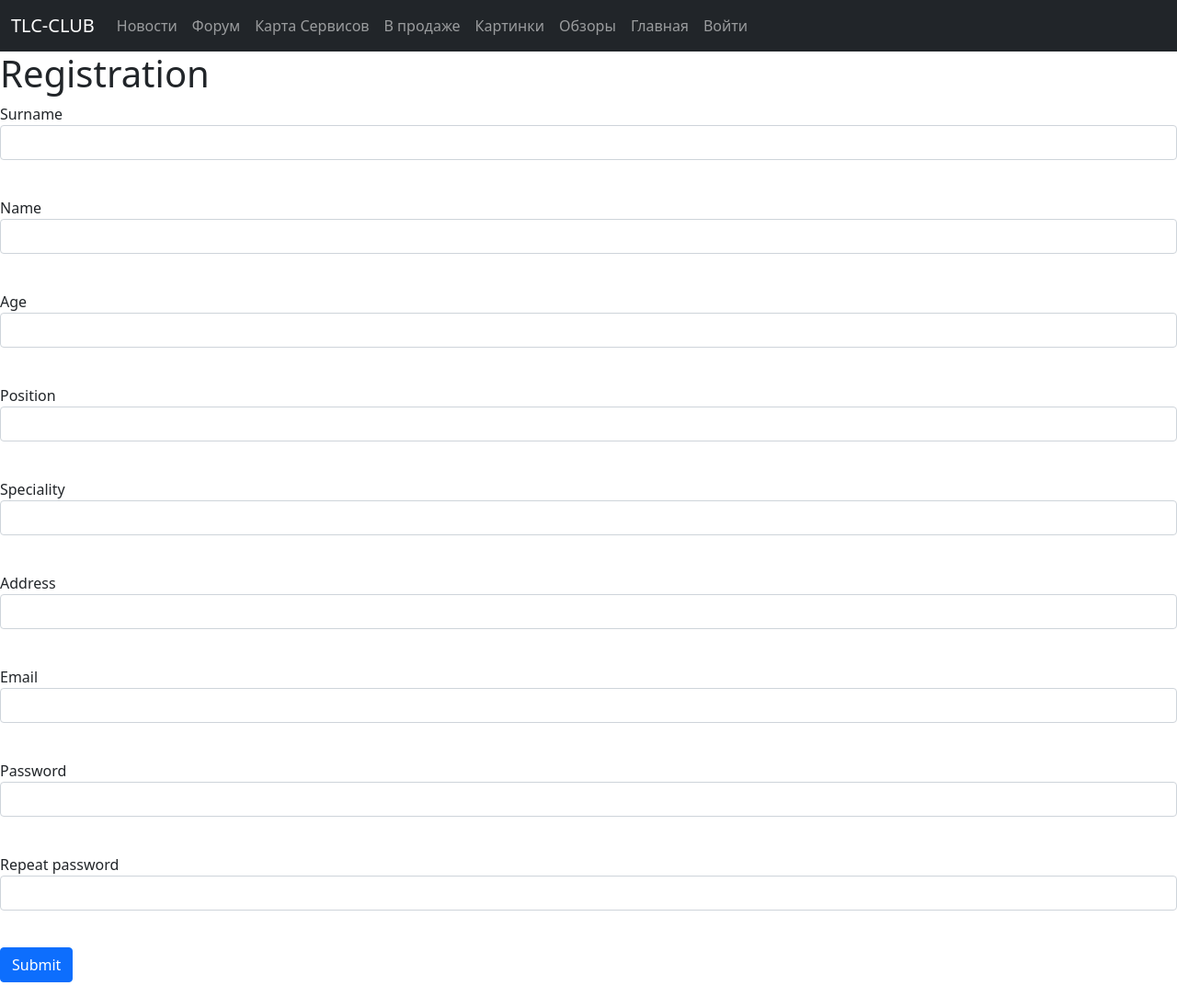
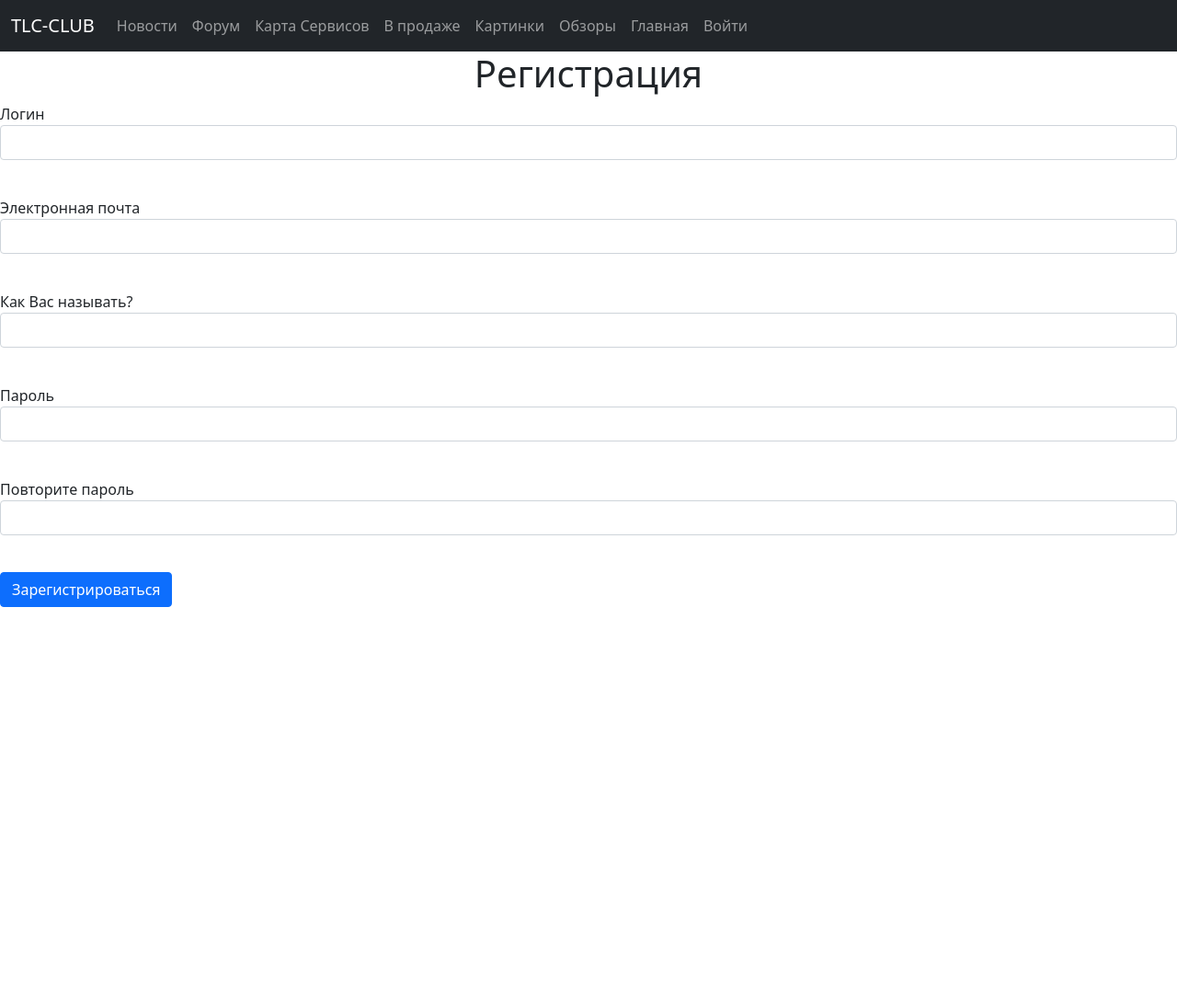
Before and after one commit to MZolotovitskiy/TLC-Club, a Flask app: template templates/register.html in a window 1280 px wide. Shown: the whole page at 92% size. After the commit the page ends 660 px from the top, so only its background shows below. Run offline with Flask 3, Linux system fonts and the light colour scheme; the template is opened without the code that fills it: values that come from a table or form of the project are taken from there, others are empty.

Commit message:
Finished register.html, finishregistration.html, login.html

```diff
--- a/forms/user.py
+++ b/forms/user.py
@@ -1,16 +1,25 @@
 from flask_wtf import FlaskForm
-from wtforms import PasswordField, StringField, TextAreaField, SubmitField, EmailField, IntegerField
+from wtforms import PasswordField, StringField, SubmitField, EmailField, IntegerField, BooleanField
 from wtforms.validators import DataRequired
 
 
 class RegisterForm(FlaskForm):
-    surname = StringField('Surname', validators=[DataRequired()])
-    name = StringField('Name', validators=[DataRequired()])
-    age = IntegerField('Age', validators=[DataRequired()])
-    position = StringField('Position', validators=[DataRequired()])
-    speciality = StringField('Speciality', validators=[DataRequired()])
-    address = StringField('Address', validators=[DataRequired()])
+    login = StringField('Логин', validators=[DataRequired()])
+    username = StringField('Как Вас называть?', validators=[DataRequired()])
+    email = EmailField('Электронная почта', validators=[DataRequired()])
+    password = PasswordField('Пароль', validators=[DataRequired()])
+    password_again = PasswordField('Повторите пароль', validators=[DataRequired()])
+    submit = SubmitField('Зарегистрироваться')
+
+
+class FinishRegistrationForm(FlaskForm):
     email = EmailField('Email', validators=[DataRequired()])
-    password = PasswordField('Password', validators=[DataRequired()])
-    password_again = PasswordField('Repeat password', validators=[DataRequired()])
-    submit = SubmitField('Submit')
+    code = IntegerField('Code', validators=[DataRequired()])
+    submit = SubmitField('Подтвердить')
+
+
+class LoginForm(FlaskForm):
+    login = StringField('Логин / Почта', validators=[DataRequired()])
+    password = PasswordField('Пароль', validators=[DataRequired()])
+    remember_me = BooleanField('Запомнить меня')
+    submit = SubmitField('Войти')
--- /dev/null
+++ b/mailer.py
@@ -0,0 +1,45 @@
+import smtplib
+from email.mime.multipart import MIMEMultipart
+from email.mime.text import MIMEText
+from random import randrange
+
+server = 'smtp.yandex.ru'
+user = 'bevqnt@ya.ru'
+password = '1625341357'
+
+
+def send_email(recipient, subject, text):
+    html = '<html><head></head><body><p>' + text + '</p></body></html>'
+
+    msg = MIMEMultipart('alternative')
+    msg['Subject'] = subject
+    msg['From'] = 'TLC-Club <' + user + '>'
+    msg['To'] = recipient
+    msg['Reply-To'] = user
+    msg['Return-Path'] = user
+    msg['X-Mailer'] = 'Python'
+
+    part_text = MIMEText(text, 'plain')
+    part_html = MIMEText(html, 'html')
+
+    msg.attach(part_text)
+    msg.attach(part_html)
+
+    # print(msg.as_string())
+
+    mail = smtplib.SMTP_SSL(server)
+    mail.login(user, password)
+    mail.sendmail(user, recipient, msg.as_string())
+    mail.quit()
+
+
+class EMailText:
+    def __init__(self):
+        self.text_registration = '''<p>Спасибо за регистрацию на сайте TLC-club! Для подтверждения регистрации введите код {} на сайте.</p>
+
+        <p><b>С уважением, команда TLC-Club!</b></p>'''
+
+    def registration(self):
+        code = str(randrange(1000, 9999))
+        text = self.text_registration.replace('{}', code)
+        return text, code
--- a/registration.py
+++ b/registration.py
@@ -2,19 +2,28 @@ from flask import Flask, render_template, redirect
 from data import db_session
 from data.users import User
 from data.jobs import Jobs
-from forms.user import RegisterForm
+from forms.user import RegisterForm, FinishRegistrationForm, LoginForm
+from mailer import send_email, EMailText
 import datetime
 
 app = Flask(__name__)
 app.config['SECRET_KEY'] = 'yandexlyceum_secret_key'
+app.config['PERMANENT_SESSION_LIFETIME'] = datetime.timedelta(days=365)
+
+# from flask_login import LoginManager, login_user, login_required, logout_user, current_user
+#
+# login_manager = LoginManager()
+# login_manager.init_app(app)
 
 
+# Крч ятакпон, что эти штуки нужны для всяких приколов, что ты залогинен на сайте.
+
 def main():
-    db_session.global_init("db/mars.db")
+    # db_session.global_init("db/mars.db") # Тут тож допиши че нить
     app.run()
 
 
-@app.route("/", methods=['GET', 'POST'])
+@app.route("/register", methods=['GET', 'POST'])
 def register():
     form = RegisterForm()
     if form.validate_on_submit():
@@ -23,28 +32,43 @@ def register():
             return render_template('register.html', title='Регистрация',
                                    form=form,
                                    message="Пароли не совпадают")
-        db_sess = db_session.create_session()
-        if db_sess.query(User).filter(User.email == form.email.data).first():
-            print("Такой пользователь уже есть")
-            return render_template('register.html', title='Регистрация',
-                                   form=form,
-                                   message="Такой пользователь уже есть")
+        # db_sess = db_session.create_session()                                 # Тут надо БД подключать!!!
+        # if db_sess.query(User).filter(User.email == form.email.data).first():
+        #     print("Такой пользователь уже есть")
+        #     return render_template('register.html', title='Регистрация',
+        #                            form=form,
+        #                            message="Такой пользователь уже есть")
         user = User(
-            surname=form.surname.data,
-            name=form.name.data,
-            age=form.age.data,
-            position=form.position.data,
-            speciality=form.speciality.data,
-            address=form.address.data,
+            login=form.login.data,
+            username=form.username.data,
             email=form.email.data,
-            modified_date=datetime.datetime.now()
         )
         user.set_password(form.password.data)
-        db_sess.add(user)
-        db_sess.commit()
-        # print('ok')
+        text, code = EMailText().registration()
+        send_email(user.email, 'Завершите регистрацию', text)
+        return redirect('/finish_registration')
+    return render_template('register.html', title='Регистрация', form=form)
+
+
+@app.route("/finish_registration", methods=['GET', 'POST'])
+def finish_registration():
+    form = FinishRegistrationForm()
+    if form.validate_on_submit():
+        pass
+        # Миша, продолжи!
+
+        # Тут надо сопоставить код и почту из предыдущей функции с тем, что передались в новенькую форму.
+
         return redirect('/login')
-    return render_template('register.html', title='Регистрация', form=form)
+    return render_template('finishregistration.html', title='Закончите регистрацию', form=form)
+
+
+@app.route('/login', methods=['GET', 'POST'])
+def login():
+    form = LoginForm()
+    if form.validate_on_submit():
+        redirect('/')
+    return render_template('login.html', title='Вход', form=form)
 
 
 if __name__ == '__main__':
--- a/templates/login.html
+++ b/templates/login.html
@@ -5,9 +5,9 @@
     <form action="" method="post">
         {{ form.hidden_tag() }}
         <p>
-            {{ form.email.label }}<br>
-            {{ form.email(class="form-control", type="email") }}<br>
-            {% for error in form.email.errors %}
+            {{ form.login.label }}<br>
+            {{ form.login(class="form-control", type="email") }}<br>
+            {% for error in form.login.errors %}
                 <div class="alert alert-danger" role="alert">
                     {{ error }}
                 </div>
--- a/templates/register.html
+++ b/templates/register.html
@@ -1,58 +1,13 @@
 {% extends "base.html" %}
 
 {% block content %}
-<h1>Registration</h1>
+<h1 align="center">Регистрация</h1>
 <form action="" method="post">
     {{ form.hidden_tag() }}
     <p>
-        {{ form.surname.label }}<br>
-        {{ form.surname(class="form-control") }}<br>
-        {% for error in form.surname.errors %}
-    <p class="alert alert-danger" role="alert">
-        {{ error }}
-    </p>
-    {% endfor %}
-    </p>
-    <p>
-        {{ form.name.label }}<br>
-        {{ form.name(class="form-control") }}<br>
-        {% for error in form.name.errors %}
-    <p class="alert alert-danger" role="alert">
-        {{ error }}
-    </p>
-    {% endfor %}
-    </p>
-    <p>
-        {{ form.age.label }}<br>
-        {{ form.age(class="form-control") }}<br>
-        {% for error in form.age.errors %}
-    <p class="alert alert-danger" role="alert">
-        {{ error }}
-    </p>
-    {% endfor %}
-    </p>
-    <p>
-        {{ form.position.label }}<br>
-        {{ form.position(class="form-control") }}<br>
-        {% for error in form.position.errors %}
-    <p class="alert alert-danger" role="alert">
-        {{ error }}
-    </p>
-    {% endfor %}
-    </p>
-    <p>
-        {{ form.speciality.label }}<br>
-        {{ form.speciality(class="form-control") }}<br>
-        {% for error in form.speciality.errors %}
-    <p class="alert alert-danger" role="alert">
-        {{ error }}
-    </p>
-    {% endfor %}
-    </p>
-    <p>
-        {{ form.address.label }}<br>
-        {{ form.address(class="form-control") }}<br>
-        {% for error in form.address.errors %}
+        {{ form.login.label }}<br>
+        {{ form.login(class="form-control") }}<br>
+        {% for error in form.login.errors %}
     <p class="alert alert-danger" role="alert">
         {{ error }}
     </p>
@@ -62,6 +17,15 @@
         {{ form.email.label }}<br>
         {{ form.email(class="form-control", type="email") }}<br>
         {% for error in form.email.errors %}
+    <p class="alert alert-danger" role="alert">
+        {{ error }}
+    </p>
+    {% endfor %}
+    </p>
+    <p>
+        {{ form.username.label }}<br>
+        {{ form.username(class="form-control") }}<br>
+        {% for error in form.username.errors %}
     <p class="alert alert-danger" role="alert">
         {{ error }}
     </p>
```
Also changed, not shown: data/users.py (+5 -13 lines), e-mail-test.py (deleted, +0 -15 lines), templates/finishregistration.html (added, +29 -0 lines).
